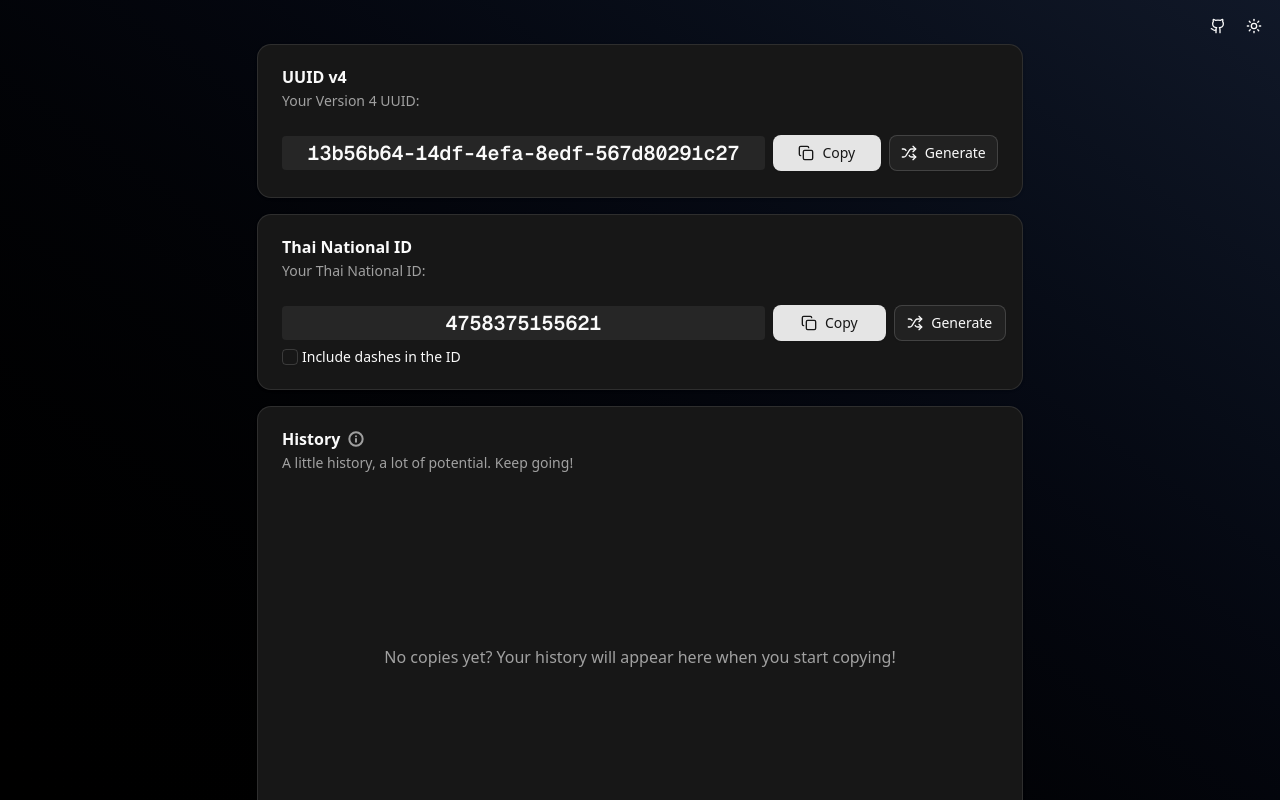
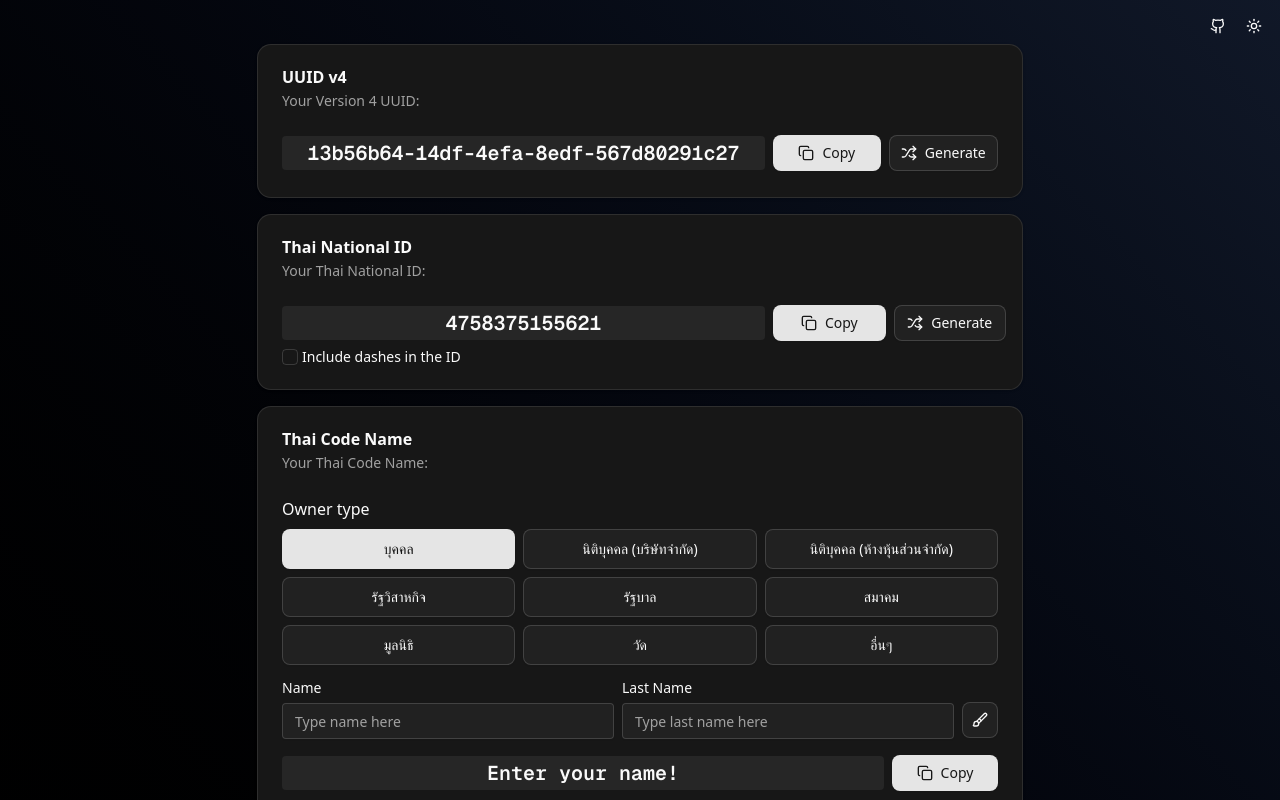
Before and after one commit to sdsarun/no-more-random-ad, a Next.js app: page / in a window 1280 px wide. Shown: the top 800 px of the page. Built offline with nearby package versions, Linux system fonts and the light colour scheme.

Commit message:
feat: add features random thai code

```diff
--- a/app/page.tsx
+++ b/app/page.tsx
@@ -1,5 +1,6 @@
 // components
 import CopyHistory from "@/components/featues/copy-history";
+import RandomThaiCodeName from "@/components/featues/random-thai-code-name";
 import RandomThaiNationalID from "@/components/featues/random-thai-national-id";
 import RandomUUID from "@/components/featues/random-uuid";
 
@@ -11,6 +12,7 @@ export default function Home() {
         <section className="flex flex-col gap-4">
           <RandomUUID />
           <RandomThaiNationalID />
+          <RandomThaiCodeName />
         </section>
         <section className="h-full">
           <CopyHistory rootClassName="min-h-auto" />
```
